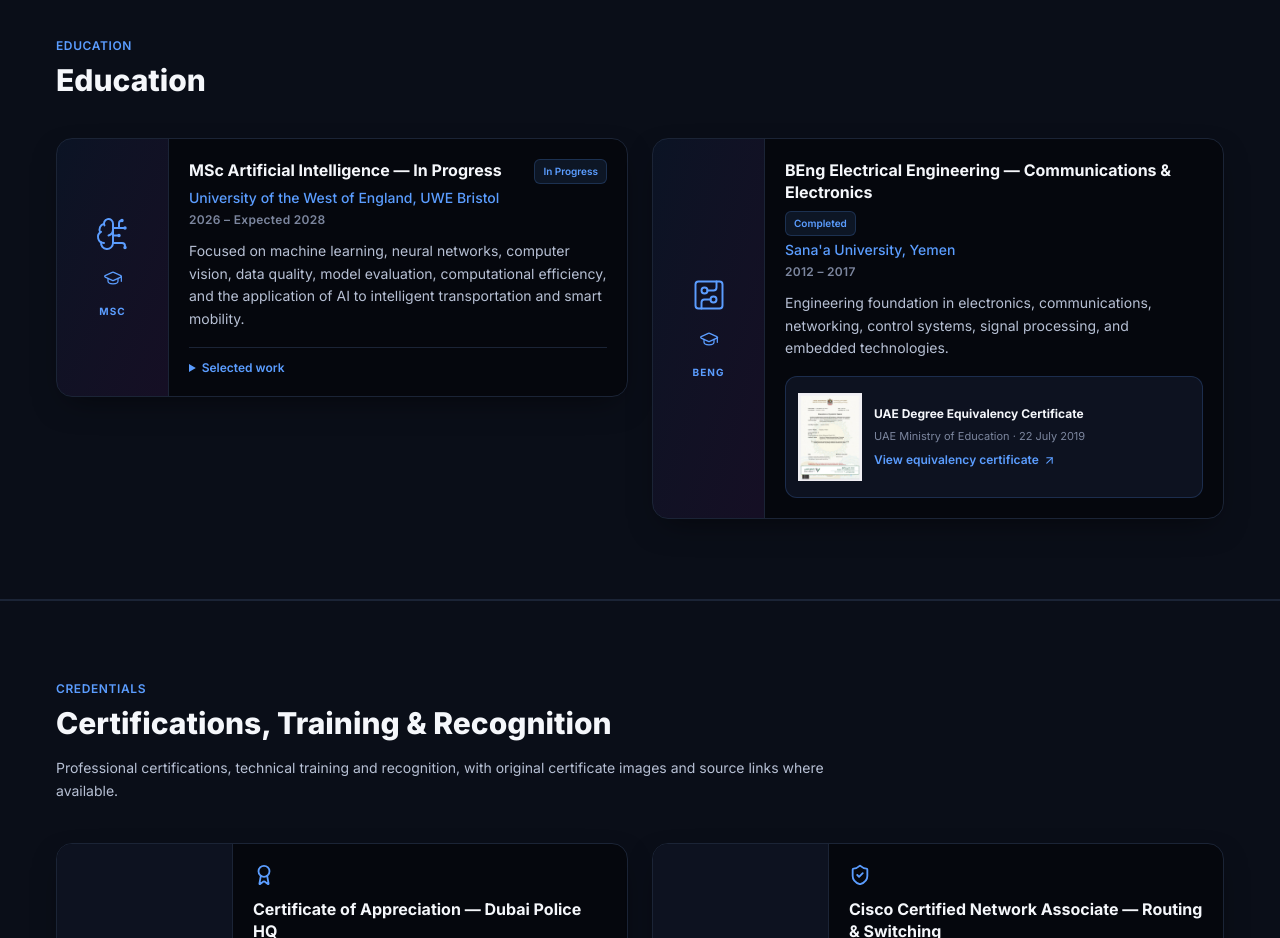
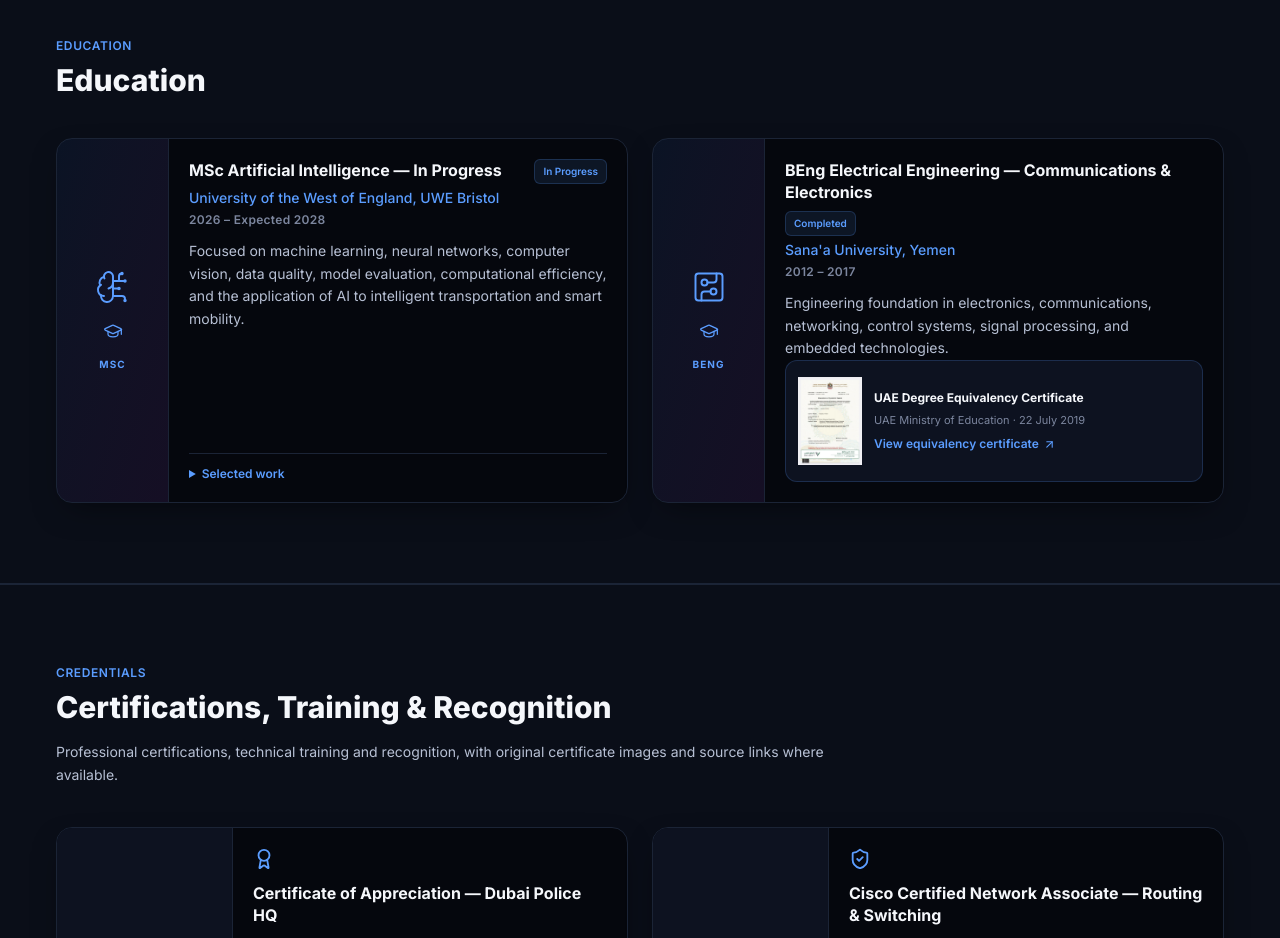
Before and after one commit to Mahyoub88/Mahyoub88.github.io, a React (Vite) app: page / in a window 1280 px wide. Shown: the part 10140-11078 px from the top of the page. Built offline with nearby package versions, Linux system fonts and the light colour scheme.

Commit message:
style: equalize education card heights and align supporting content

```diff
--- a/src/components/Education.tsx
+++ b/src/components/Education.tsx
@@ -15,7 +15,7 @@
         <p className="text-xs font-semibold tracking-wider text-brand-blue-400">EDUCATION</p>
         <h2 className="mt-2 text-3xl font-extrabold text-[var(--text-1)]">Education</h2>
 
-        <div className="mt-10 grid grid-cols-1 items-start gap-6 lg:grid-cols-2">
+        <div className="mt-10 grid grid-cols-1 items-stretch gap-6 lg:grid-cols-2">
           {content.education.map((item) => (
             <article
               key={item.id}
@@ -26,7 +26,7 @@
                 <GraduationCap size={20} strokeWidth={1.5} aria-hidden />
                 <span className="text-[10px] font-bold uppercase tracking-widest">{item.degree.split(' ')[0]}</span>
               </div>
-              <div className="min-w-0 flex-1 p-5">
+              <div className="flex min-w-0 flex-1 flex-col p-5">
                 <div className="flex flex-wrap items-start justify-between gap-2">
                   <h3 className="text-base font-bold leading-snug text-[var(--text-1)]">
                     {item.degree}
@@ -52,7 +52,7 @@
                 )}
 
                 {item.highlights && item.highlights.length > 0 && (
-                  <details className="mt-4 border-t border-[var(--border-1)] pt-3">
+                  <details className="mt-auto border-t border-[var(--border-1)] pt-3">
                     <summary className="cursor-pointer text-xs font-semibold text-brand-blue-400">
                       Selected work
                     </summary>
@@ -70,7 +70,7 @@
                 )}
 
                 {item.document && (
-                  <a href={item.document.image} target="_blank" rel="noreferrer" className="mt-4 flex items-center gap-3 rounded-xl border border-brand-blue-400/20 bg-[var(--surface-2)] p-3 transition hover:border-brand-blue-400/50">
+                  <a href={item.document.image} target="_blank" rel="noreferrer" className="mt-auto flex items-center gap-3 rounded-xl border border-brand-blue-400/20 bg-[var(--surface-2)] p-3 transition hover:border-brand-blue-400/50">
                     <img src={item.document.image} alt={item.document.title} loading="lazy" className="h-24 w-16 shrink-0 rounded object-contain" />
                     <span className="min-w-0">
                       <span className="block text-xs font-bold leading-relaxed text-[var(--text-1)]">{item.document.title}</span>
```
